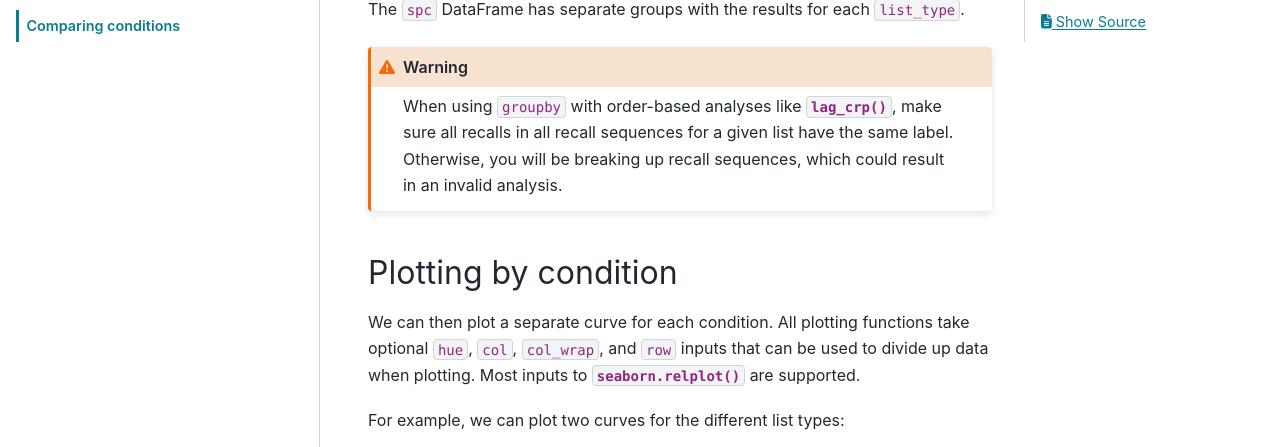
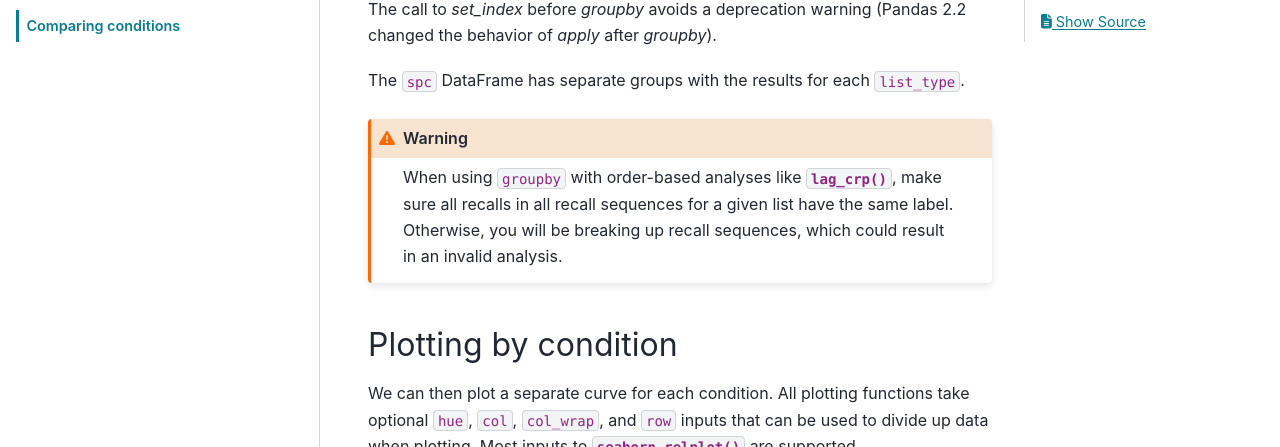
Before and after one commit to mortonne/psifr, a Sphinx documentation site: the page built from docs/guide/grouping.rst, in a window 1280 px wide and 900 px high, scrolled down 925 px, cut to the strip 261-708 px from the top of the window. Built offline with Sphinx 7.4.7 and the PyData theme 0.15.4, drawn with Linux system fonts in a browser that asks for light colours.

Commit message:
docs: avoid deprecation warning

```diff
--- a/docs/guide/grouping.rst
+++ b/docs/guide/grouping.rst
@@ -58,8 +58,11 @@
 
 .. ipython:: python
 
-    spc = data.groupby('list_type').apply(fr.spc)
+    spc = data.set_index('list_type').groupby('list_type').apply(fr.spc)
     spc.head()
+
+The call to `set_index` before `groupby` avoids a deprecation warning
+(Pandas 2.2 changed the behavior of `apply` after `groupby`).
 
 The :code:`spc` DataFrame has separate groups with the results for each
 :code:`list_type`.
```
